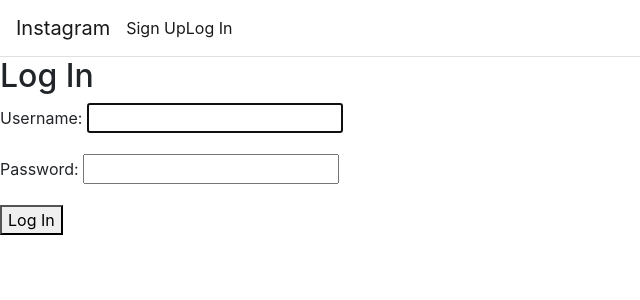
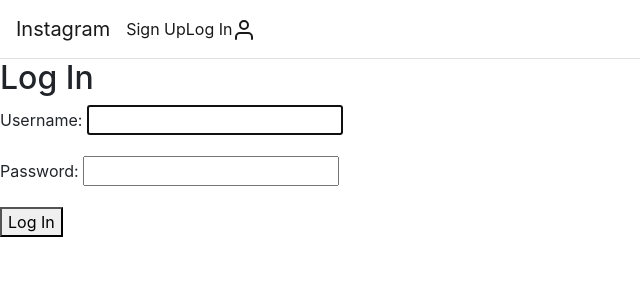
Before and after one commit to victorlomi/Instagram-Clone, a Django app: page /login/ in a window 1280 px wide. Shown: the top 300 px of the page, without its empty margins (0-640 px from the left). Run offline with Django 3.2, Linux system fonts and the light colour scheme; some libraries are stand-ins or nearby versions.

Commit message:
add user profile link with icon

```diff
--- a/viewer/templates/navbar.html
+++ b/viewer/templates/navbar.html
@@ -16,5 +16,10 @@
                 <a href="{% url 'login' %}">Log In</a>
             {% endif %}
         </span>
+        <span class="navbar-text">
+            <a href="#">
+                <svg xmlns="http://www.w3.org/2000/svg" width="24" height="24" viewBox="0 0 24 24" fill="none" stroke="currentColor" stroke-width="2" stroke-linecap="round" stroke-linejoin="round" class="feather feather-user"><path d="M20 21v-2a4 4 0 0 0-4-4H8a4 4 0 0 0-4 4v2"></path><circle cx="12" cy="7" r="4"></circle></svg>
+            </a>
+        </span>
     </div>
   </nav>
```
